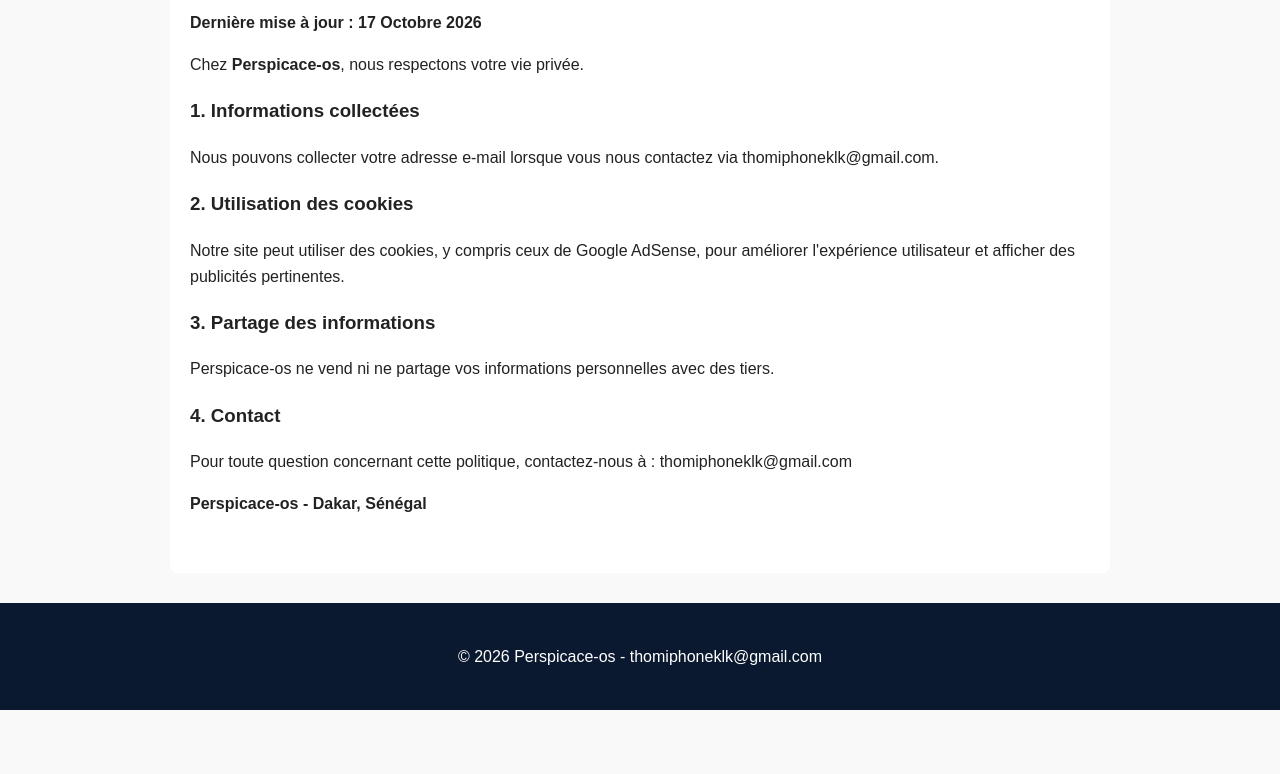
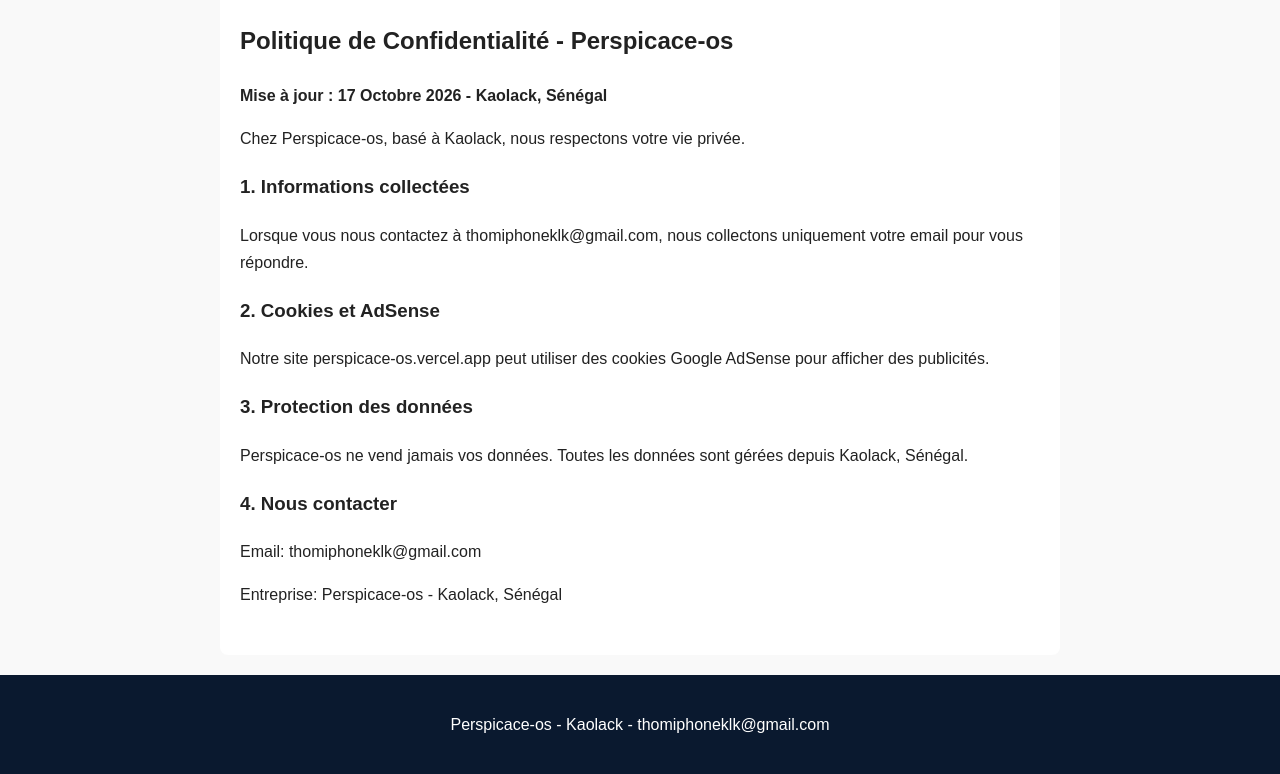
Before and after one commit to thomiphoneklk-cmyk/Perspicace-os, a plain HTML site: page privacy.html in a window 1280 px wide. Shown: the part 203-977 px from the top of the page. Before the commit the page ends 913 px from the top, so only its background shows below. Drawn offline with Linux system fonts and the light colour scheme.

Commit message:
Update privacy.html

```diff
--- a/privacy.html
+++ b/privacy.html
@@ -3,15 +3,13 @@
 <head>
   <meta charset="UTF-8">
   <meta name="viewport" content="width=device-width, initial-scale=1.0">
-  <title>Politique de Confidentialité - Perspicace-os</title>
+  <title>Confidentialité - Perspicace-os - Kaolack</title>
   <style>
-    body{font-family:Arial,sans-serif;margin:0;padding:0;background:#f9f9f9;color:#222;line-height:1.6}
-    header{background:#0a192f;color:white;padding:15px 20px;display:flex;justify-content:space-between;align-items:center}
-    header h1{margin:0;font-size:22px}
-    nav a{color:white;margin-left:15px;text-decoration:none;font-weight:bold}
-    .content{padding:40px 20px;max-width:900px;margin:30px auto;background:white;border-radius:8px}
-    footer{background:#0a192f;color:white;text-align:center;padding:25px;margin-top:30px}
-    footer a{color:#64ffda;text-decoration:none}
+    body{font-family:Arial,sans-serif;margin:0;background:#f9f9f9;color:#222;line-height:1.7}
+    header{background:#0a192f;color:white;padding:15px 20px}
+    nav a{color:white;margin-right:15px;text-decoration:none}
+    .content{padding:30px 20px;max-width:800px;margin:20px auto;background:white;border-radius:8px}
+    footer{background:#0a192f;color:white;text-align:center;padding:20px}
   </style>
 </head>
 <body>
@@ -25,21 +23,21 @@
   </nav>
 </header>
 <div class="content">
-  <h2>Politique de Confidentialité</h2>
-  <p><strong>Dernière mise à jour : 17 Octobre 2026</strong></p>
-  <p>Chez <strong>Perspicace-os</strong>, nous respectons votre vie privée.</p>
+  <h2>Politique de Confidentialité - Perspicace-os</h2>
+  <p><strong>Mise à jour : 17 Octobre 2026 - Kaolack, Sénégal</strong></p>
+  <p>Chez Perspicace-os, basé à Kaolack, nous respectons votre vie privée.</p>
   <h3>1. Informations collectées</h3>
-  <p>Nous pouvons collecter votre adresse e-mail lorsque vous nous contactez via thomiphoneklk@gmail.com.</p>
-  <h3>2. Utilisation des cookies</h3>
-  <p>Notre site peut utiliser des cookies, y compris ceux de Google AdSense, pour améliorer l'expérience utilisateur et afficher des publicités pertinentes.</p>
-  <h3>3. Partage des informations</h3>
-  <p>Perspicace-os ne vend ni ne partage vos informations personnelles avec des tiers.</p>
-  <h3>4. Contact</h3>
-  <p>Pour toute question concernant cette politique, contactez-nous à : thomiphoneklk@gmail.com</p>
-  <p><strong>Perspicace-os - Dakar, Sénégal</strong></p>
+  <p>Lorsque vous nous contactez à thomiphoneklk@gmail.com, nous collectons uniquement votre email pour vous répondre.</p>
+  <h3>2. Cookies et AdSense</h3>
+  <p>Notre site perspicace-os.vercel.app peut utiliser des cookies Google AdSense pour afficher des publicités.</p>
+  <h3>3. Protection des données</h3>
+  <p>Perspicace-os ne vend jamais vos données. Toutes les données sont gérées depuis Kaolack, Sénégal.</p>
+  <h3>4. Nous contacter</h3>
+  <p>Email: thomiphoneklk@gmail.com</p>
+  <p>Entreprise: Perspicace-os - Kaolack, Sénégal</p>
 </div>
 <footer>
-  <p>&copy; 2026 Perspicace-os - thomiphoneklk@gmail.com</p>
+  <p>Perspicace-os - Kaolack - thomiphoneklk@gmail.com</p>
 </footer>
 </body>
 </html>
```
